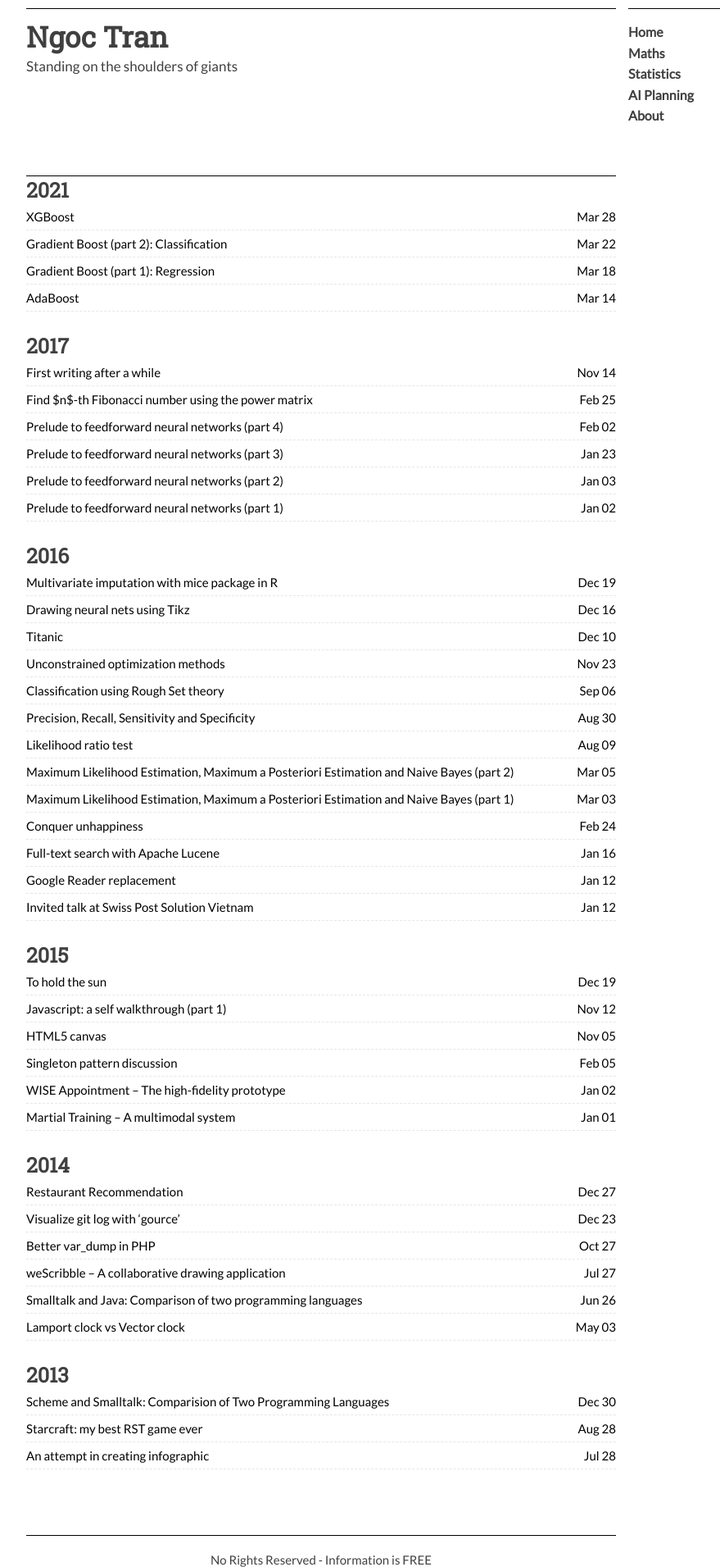
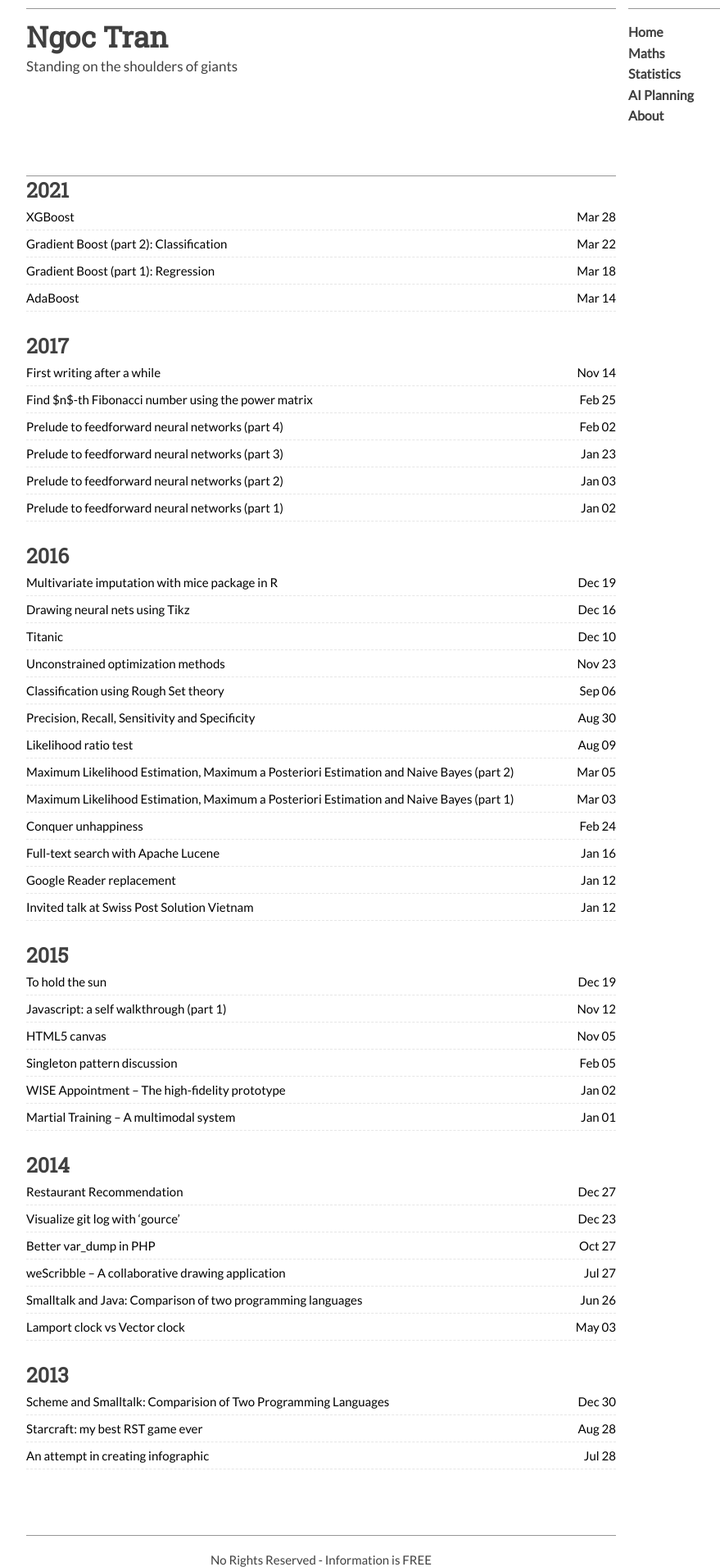
Before and after one commit to newbiettn/newbiettn.github.io, a Jekyll site: the page built from index.html, in a window 1280 px wide. Shown: the whole page at 82% size, without its empty margins (208-1087 px from the left). Built offline with Jekyll 4.4.1, drawn with Linux system fonts in a browser that asks for light colours; a script that is not in the unit is left out.

Commit message:
update css

```diff
--- a/stylesheets/style.css
+++ b/stylesheets/style.css
@@ -81,7 +81,7 @@
 }
 
 .border-top-normal {
-	border-top: 1px solid #000;
+	border-top: 1px solid #969696;
 }
 
 .content-container ul {
```
